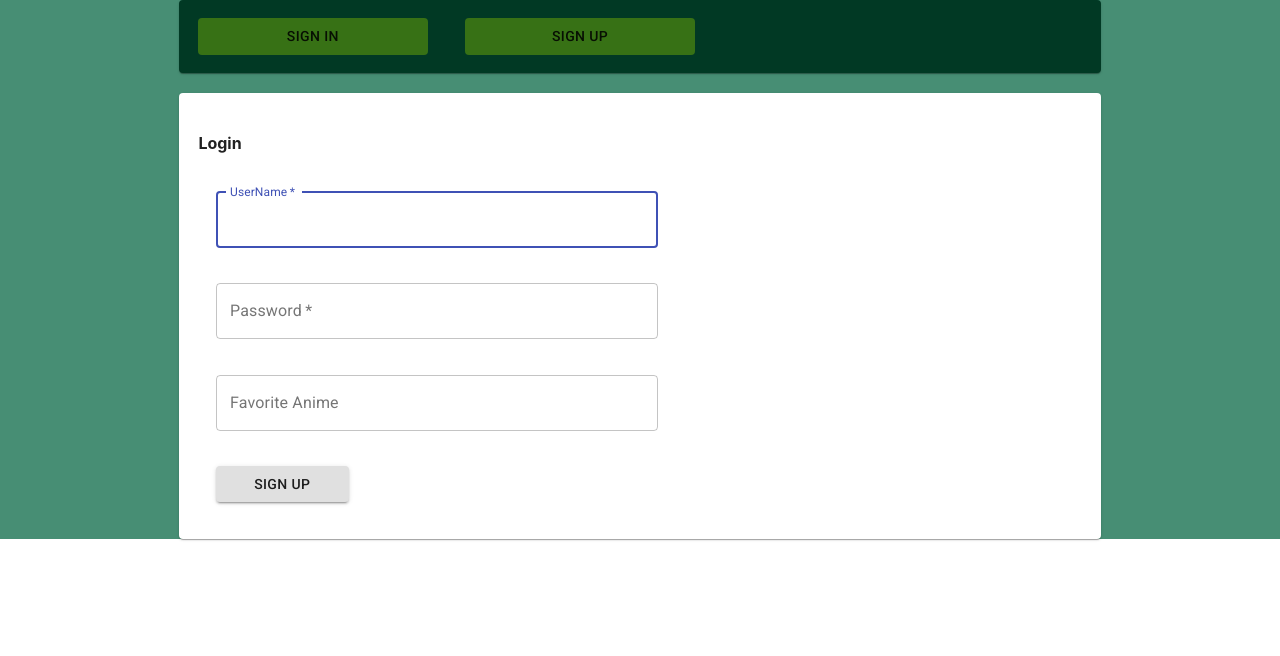
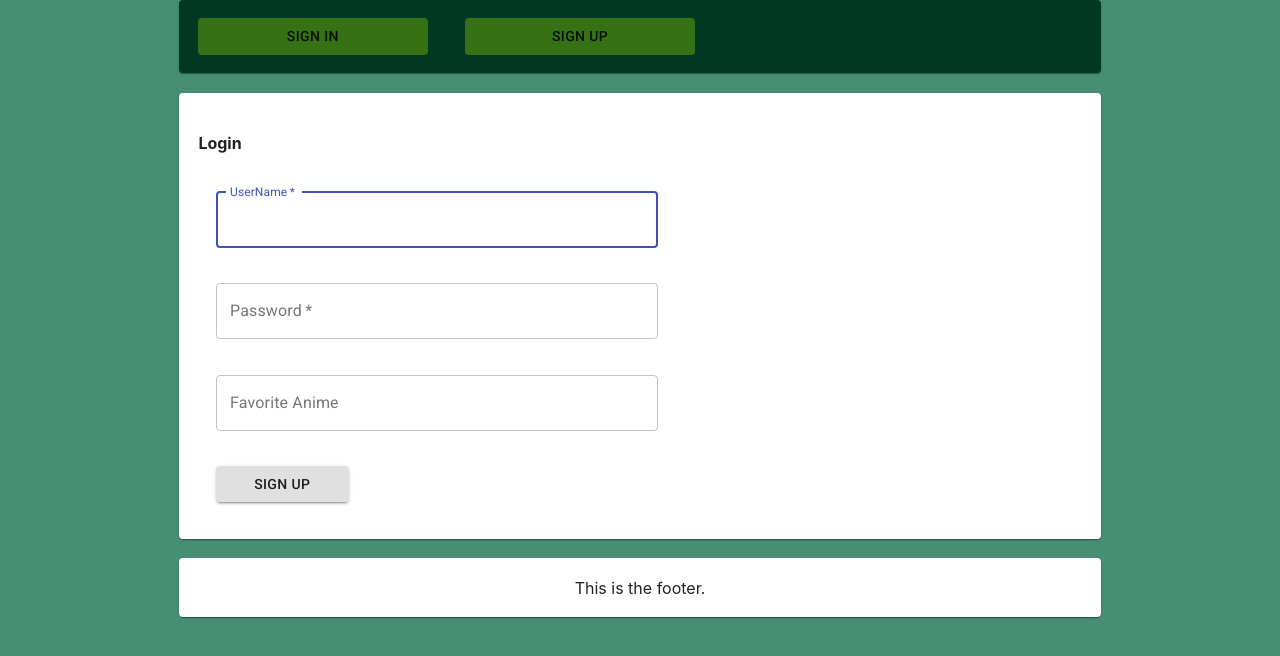
Before and after one commit to FehrIsFair/project1-animeapi, a React (Create React App) app: page / in a window 1280 px wide. Shown: the top 656 px of the page. Built offline with nearby package versions, Linux system fonts and the light colour scheme.

Commit message:
Made a footer

```diff
--- /dev/null
+++ b/src/Anime/Footer.js
@@ -0,0 +1,11 @@
+import React from "react";
+import { Card, Typography } from "@material-ui/core";
+
+const Footer = () => {
+  return (
+    <Card className="footer">
+      <Typography variant="p">This is the footer.</Typography>
+    </Card>
+  );
+};
+export default Footer;
--- a/src/App.js
+++ b/src/App.js
@@ -1,10 +1,12 @@
 import React from "react";
+import { BrowserRouter, Route } from "react-router-dom";
+
 import Anime from "./Anime/Anime";
-import { BrowserRouter, Route } from "react-router-dom";
 import Login from "./Login/Login";
 import Signup from "./Login/SignUp/SignUp";
 import Navigation from "./Anime/Navigation";
 import Search from "./Anime/Search/Search";
+import Footer from "./Anime/Footer";
 
 function App() {
   return (
@@ -15,6 +17,7 @@ function App() {
         <Route path="/signup" exact component={Signup} />
         <Route path="/Anime" exact component={Anime} />
         <Route path="/Search" exact component={Search} />
+        <Footer />
       </div>
     </BrowserRouter>
   );
--- a/src/anime.css
+++ b/src/anime.css
@@ -9,6 +9,8 @@ div#synopsis img {
 
 #root {
   background-color: #478e74;
+  width: 100%;
+  min-height: 1200px;
 }
 
 .App {
@@ -106,6 +108,8 @@ select {
 .loggedIn {
   background-color: #013924 !important;
   margin-top: 0;
+  border-top-right-radius: 0;
+  border-top-left-radius: 0;
 }
 
 #login {
@@ -161,3 +165,8 @@ h4.resultTitle {
   margin: 2%;
   border: 1px black solid;
 }
+
+.footer {
+  padding: 2% !important;
+  text-align: center;
+}
```
